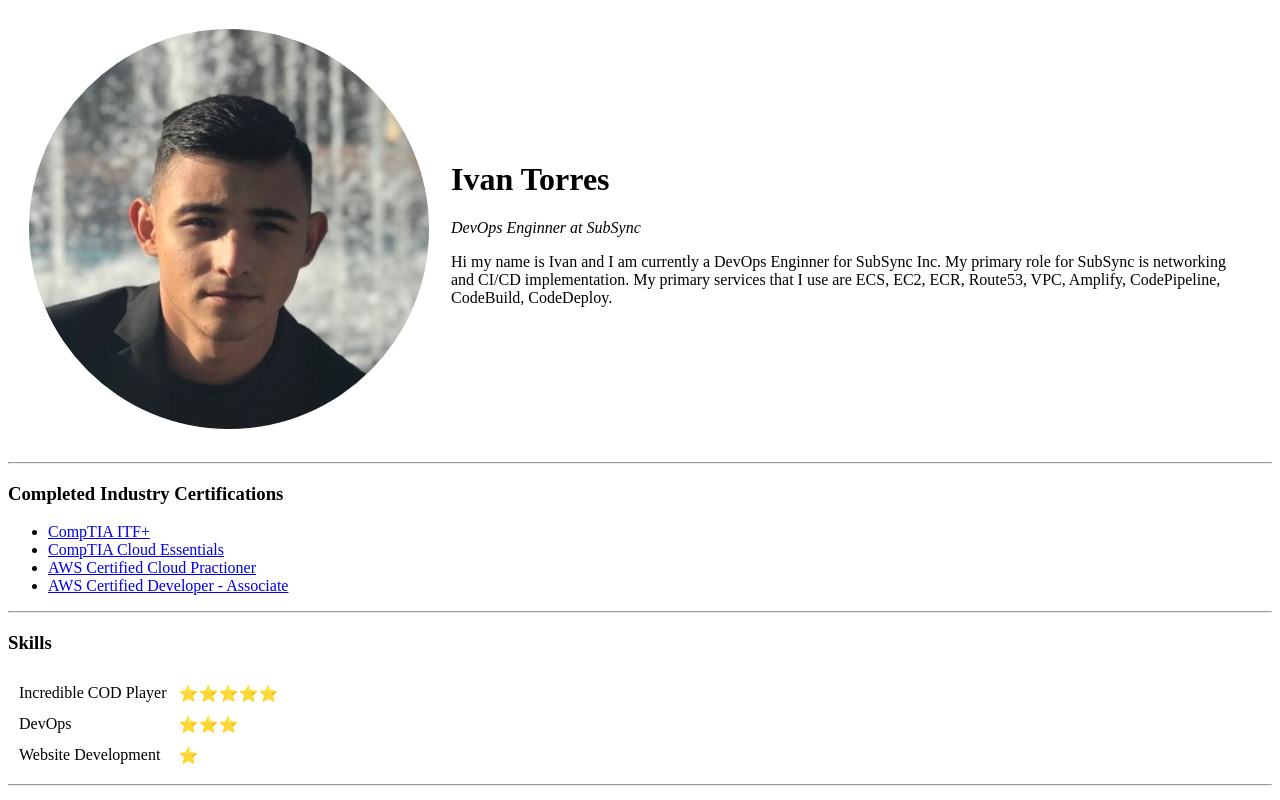
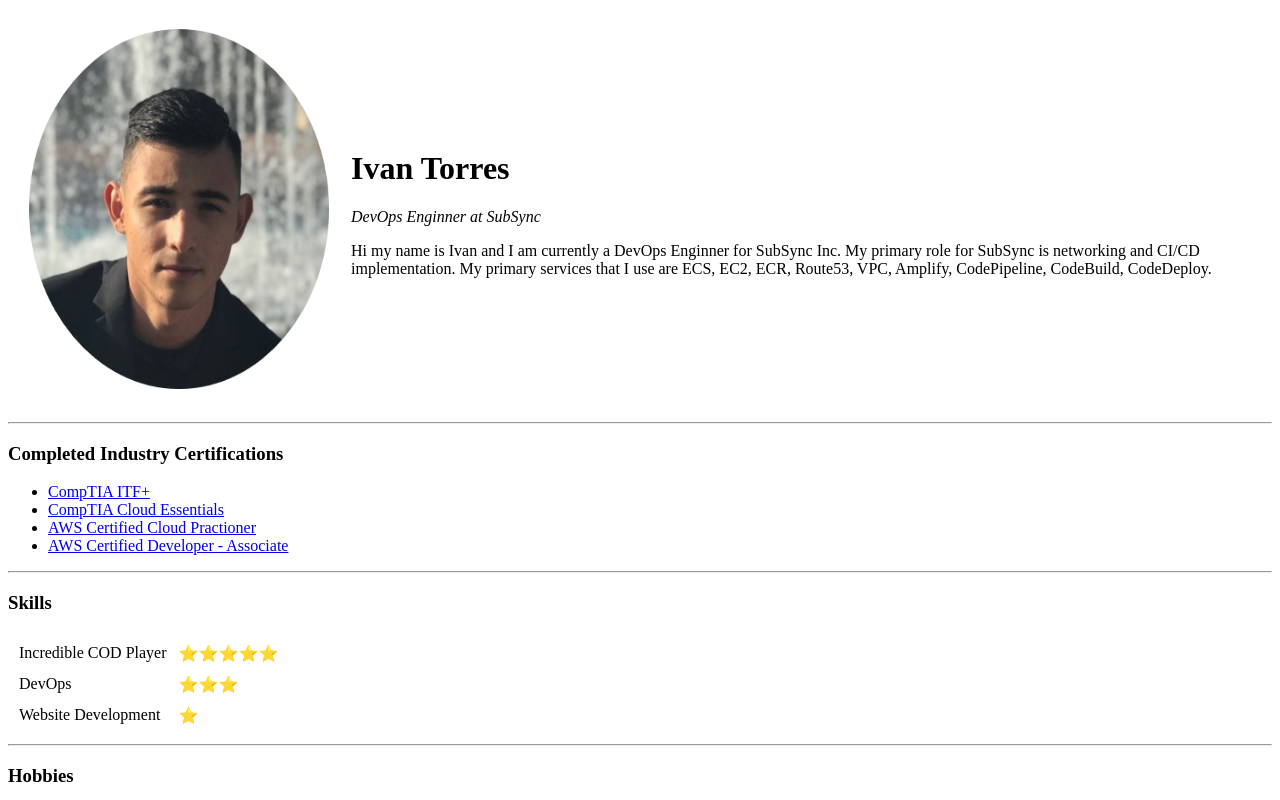
Before and after one commit to ivant03/cv, a plain HTML site: page index.html in a window 1280 px wide. Shown: the top 800 px of the page. Drawn offline with Linux system fonts and the light colour scheme.

Commit message:
changed size of pfp

```diff
--- a/index.html
+++ b/index.html
@@ -7,7 +7,7 @@
   <body>
     <table cellspacing="20">
       <tr>
-        <td><img src="Images\LinkedIn_Profile_Pic.png" alt="Ivan's profile pic"></td>
+        <td><img src="Images\LinkedIn_Profile_Pic.png" alt="Ivan's profile pic" width="300" height="360"></td>
         <td><h1>Ivan Torres</h1>
         <p>
           <em>DevOps Enginner at SubSync</em>
```
